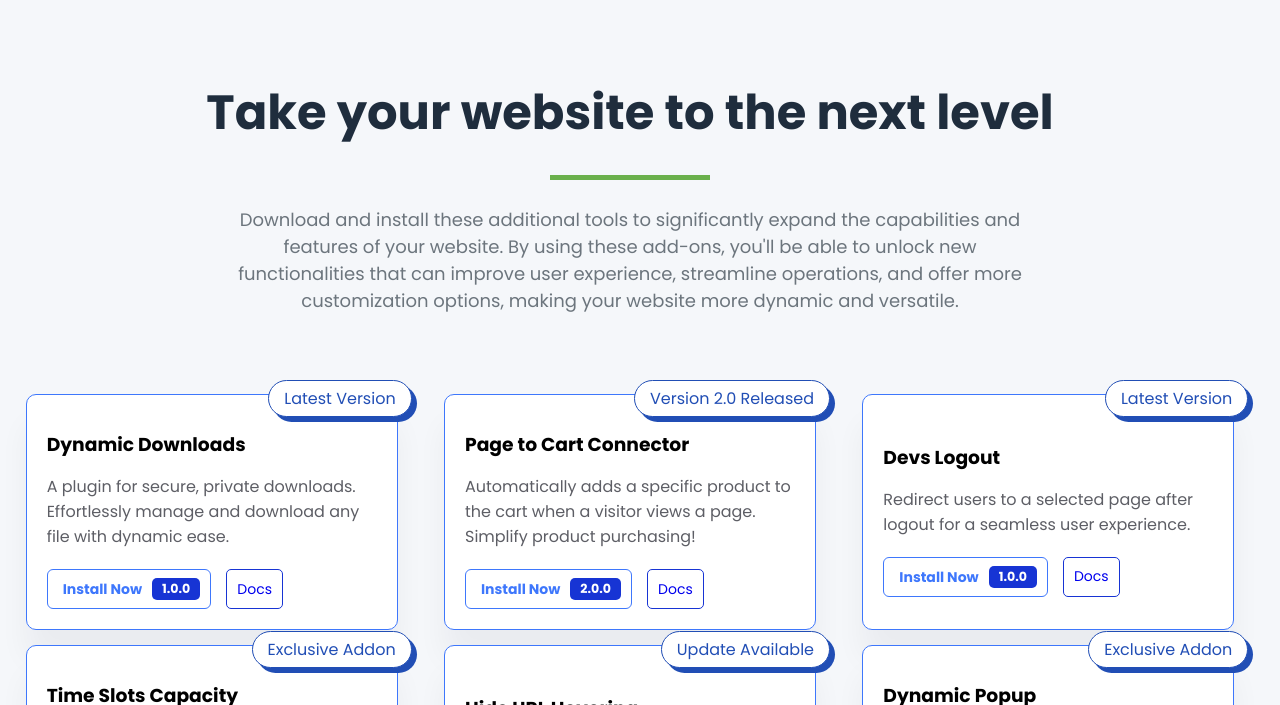
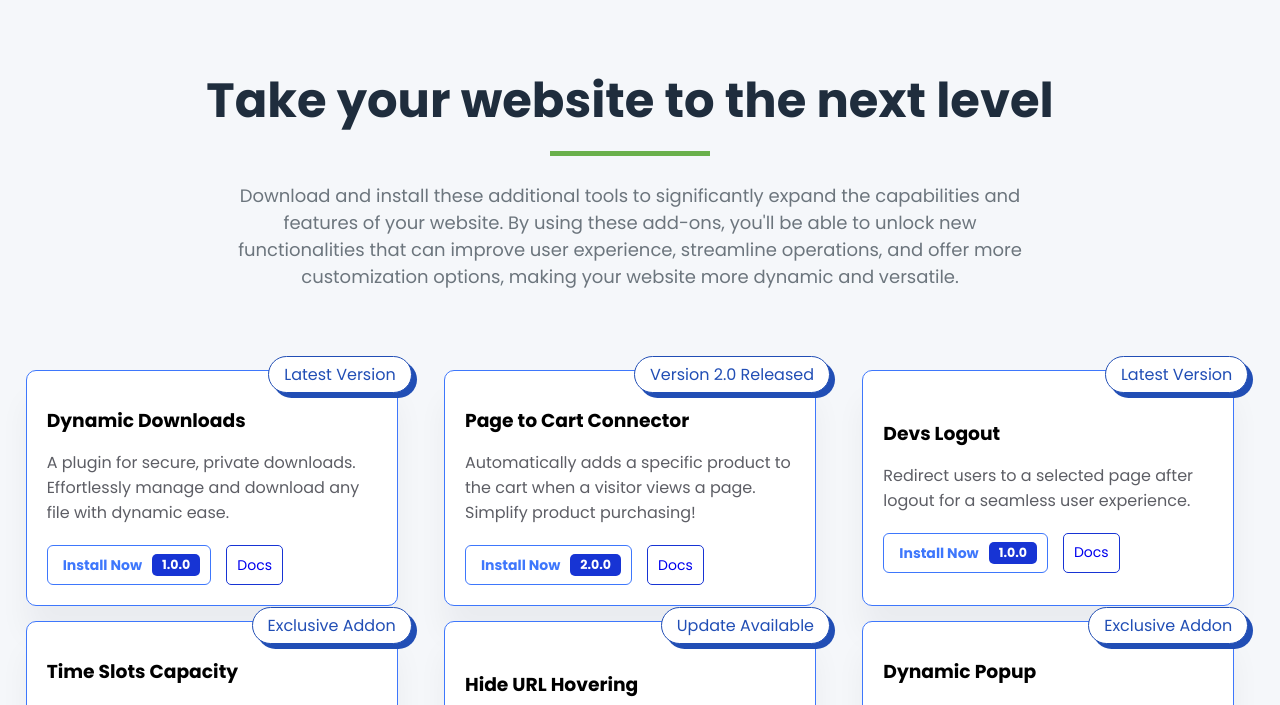
Before and after one commit to Devsofficebd/explore-devs-office, a plain HTML site: page index.html in a window 1280 px wide. Shown: the part 95-800 px from the top of the page. Drawn offline with Linux system fonts and the light colour scheme; files whose address does not match are found by name.

Commit message:
Update style.css

```diff
--- a/assets/css/style.css
+++ b/assets/css/style.css
@@ -35,7 +35,9 @@
     font-weight: 600;
     font-style: italic;
 }
-
+h1{
+line-height: 1em !important;
+}
 /* General usage */
 body {
     font-family: 'Poppins', sans-serif;
```
